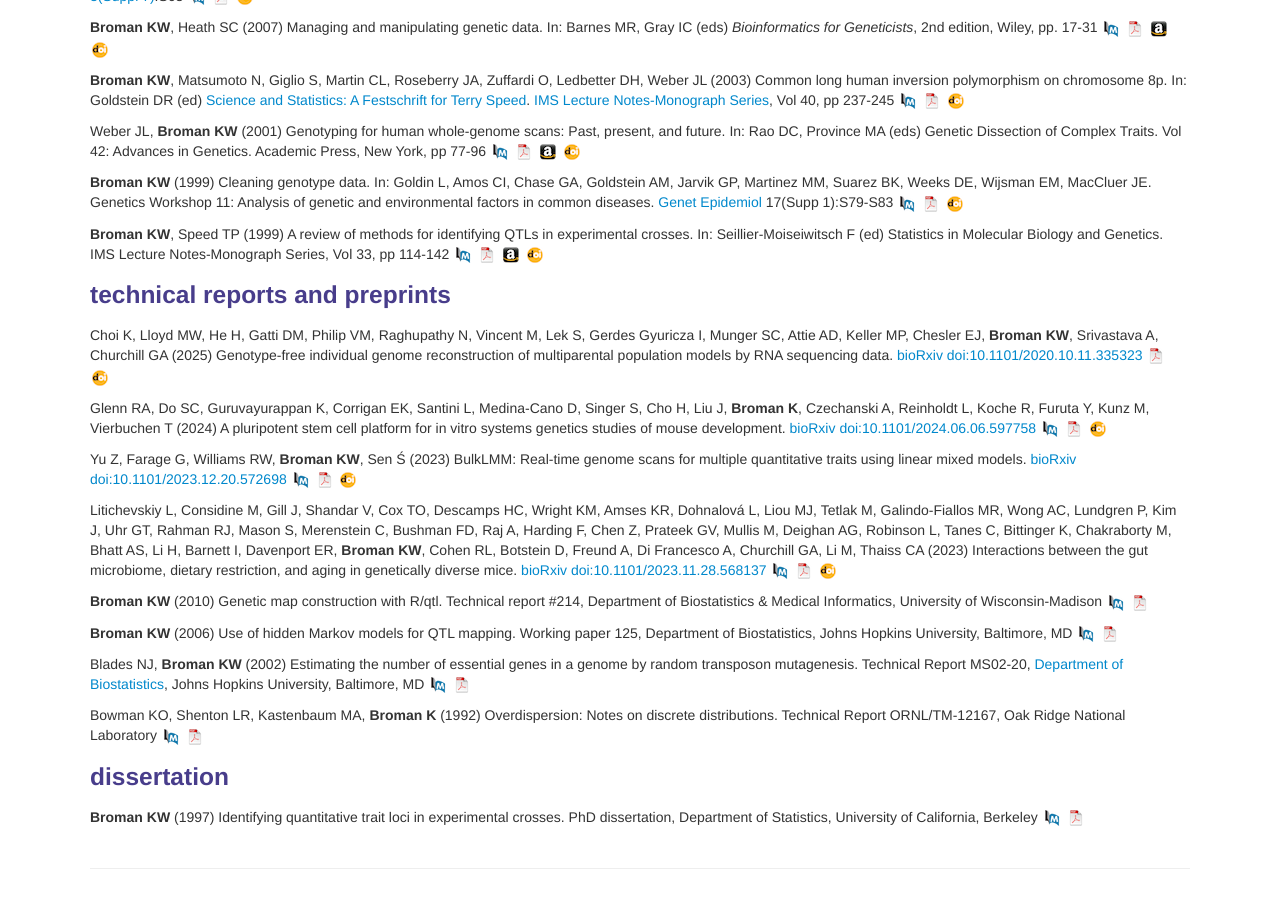
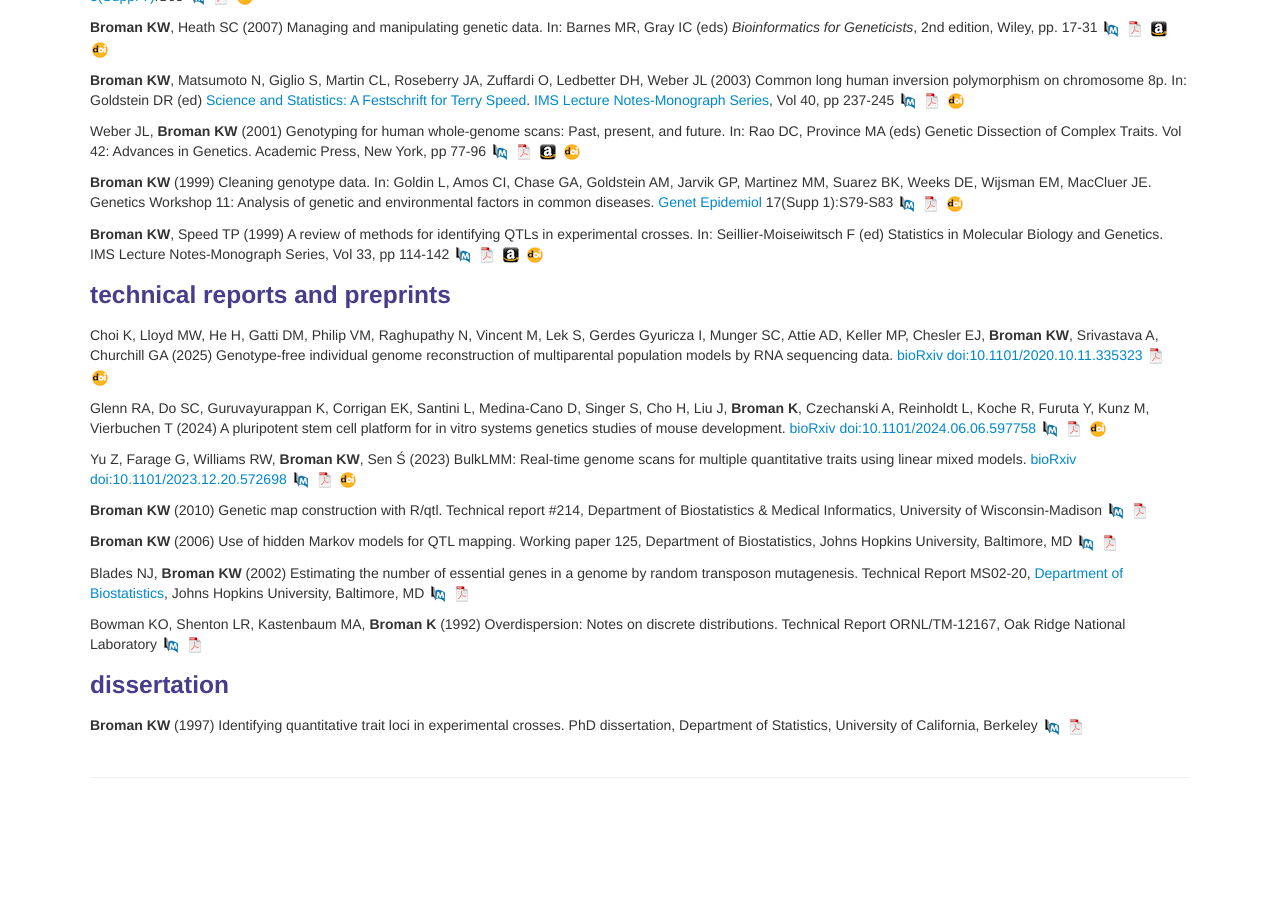
Before and after one commit to kbroman/kbroman.github.io, a Jekyll site: the page built from pubs.md, in a window 1280 px wide and 900 px high, scrolled down 9638 px. Built offline with Jekyll 4.4.1, drawn with Linux system fonts in a browser that asks for light colours; after the commit the page ends 10447 px from its top, so only the background shows below that; some of the changed text lies outside the part shown.

Commit message:
pubs.md: link to local pdf of Litichevskiy 2025
- also, remove biorxiv ms from preprints

```diff
--- a/pubs.md
+++ b/pubs.md
@@ -30,7 +30,7 @@
 
 ### <a name="articles"></a>journal articles
 
-#### To appear
+#### 2025
 
 Litichevskiy L, Considine M, Gill J, Shandar V, Cox TO, Descamps HC,
 Wright KM, Amses KR, Dohnalová L, Liou MJ, Tetlak M, Galindo-Fiallos
@@ -41,9 +41,9 @@
 Francesco A, Churchill GA, Li M, Thaiss CA (2025) Gut metagenomes
 reveal interactions between dietary restriction, aging, and the
 microbiome in genetically diverse mice.
-[Nat Microbiol](https://www.nature.com/nmicrobiol/), to appear
+[Nat Microbiol](https://www.nature.com/nmicrobiol/)
 [![PubMed](icons16/pubmed-icon.png)](https://pubmed.ncbi.nlm.nih.gov/40164832/)
-[![pdf](icons16/pdf-icon.png)](https://www.nature.com/articles/s41564-025-01963-3.pdf)
+[![pdf](icons16/pdf-icon.png)](pdfs/litichevskiy2025.pdf)
 [![doi](icons16/doi-icon.png)](https://doi.org/10.1038/s41564-025-01963-3)
 <!-- * 172 * -->
 <!-- https://doi.org/10.1038/s41564-025-01963-3 -->
@@ -1880,20 +1880,6 @@
 [![pdf](icons16/pdf-icon.png)](https://www.biorxiv.org/content/10.1101/2023.12.20.572698v1.full.pdf)
 [![doi](icons16/doi-icon.png)](https://doi.org/10.1101/2023.12.20.572698)
 
-Litichevskiy L, Considine M, Gill J, Shandar V, Cox TO, Descamps HC,
-Wright KM, Amses KR, Dohnalová L, Liou MJ, Tetlak M, Galindo-Fiallos
-MR, Wong AC, Lundgren P, Kim J, Uhr GT, Rahman RJ, Mason S, Merenstein
-C, Bushman FD, Raj A, Harding F, Chen Z, Prateek GV, Mullis M, Deighan
-AG, Robinson L, Tanes C, Bittinger K, Chakraborty M, Bhatt AS, Li H,
-Barnett I, Davenport ER, **Broman KW**, Cohen RL, Botstein D, Freund A, Di
-Francesco A, Churchill GA, Li M, Thaiss CA (2023) Interactions between
-the gut microbiome, dietary restriction, and aging in genetically
-diverse mice. [bioRxiv](https://biorxiv.org)
-[doi:10.1101/2023.11.28.568137](https://doi.org/10.1101/2023.11.28.568137)
-[![PubMed](icons16/pubmed-icon.png)](https://europepmc.org/article/ppr/ppr765751)
-[![pdf](icons16/pdf-icon.png)](https://www.biorxiv.org/content/10.1101/2023.11.28.568137v1.full.pdf)
-[![doi](icons16/doi-icon.png)](https://doi.org/10.1101/2023.11.28.568137)
-
 **Broman KW** (2010) Genetic map construction with R/qtl.  Technical report #214, Department of Biostatistics & Medical Informatics, University of Wisconsin-Madison
 [![Abstract](icons16/pubmed-icon.png)](https://www.biostat.wisc.edu/~kbroman/publications/tech214_abstract.html)
 [![pdf](icons16/pdf-icon.png)](pdfs/tr_214.pdf)
```
